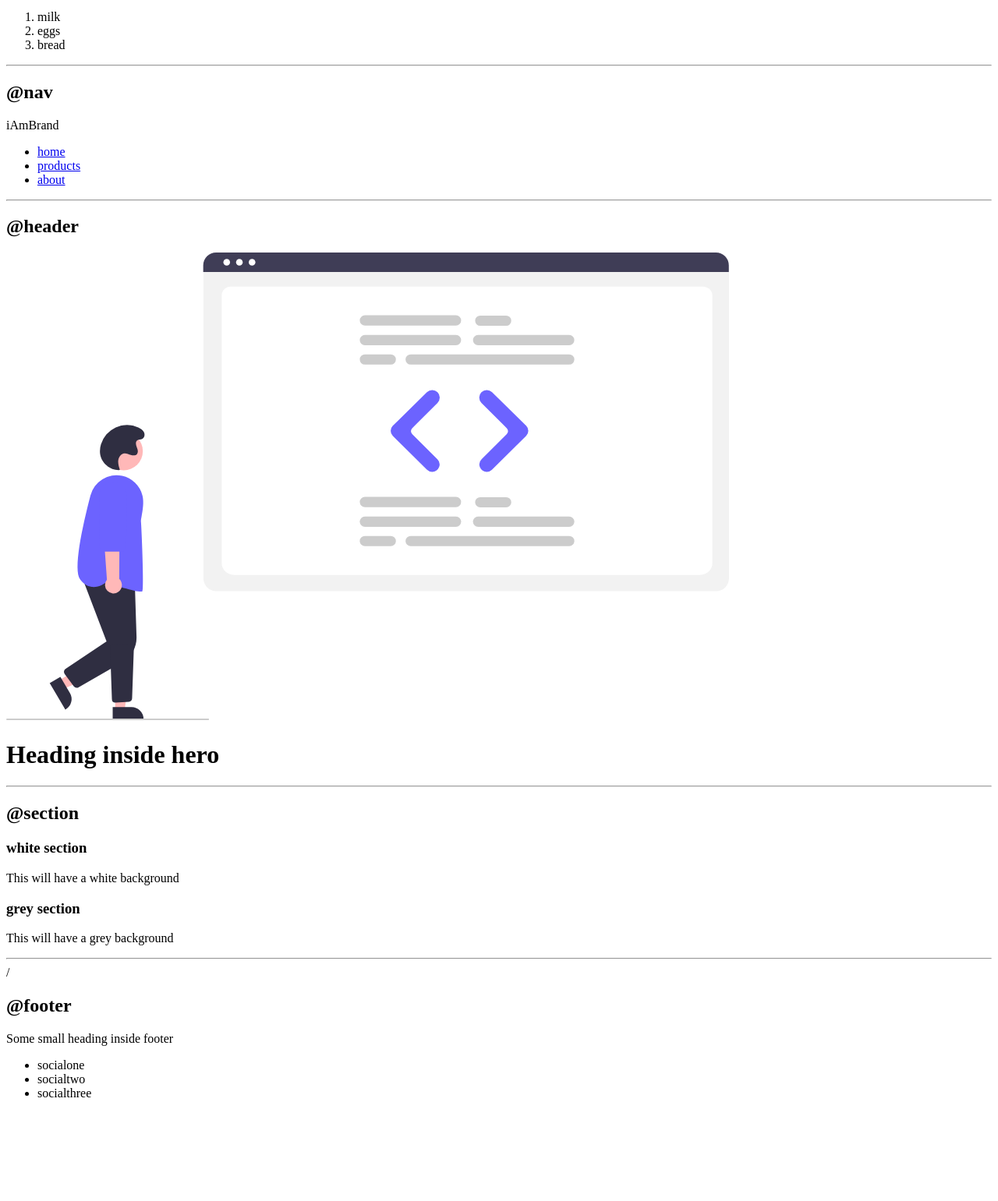
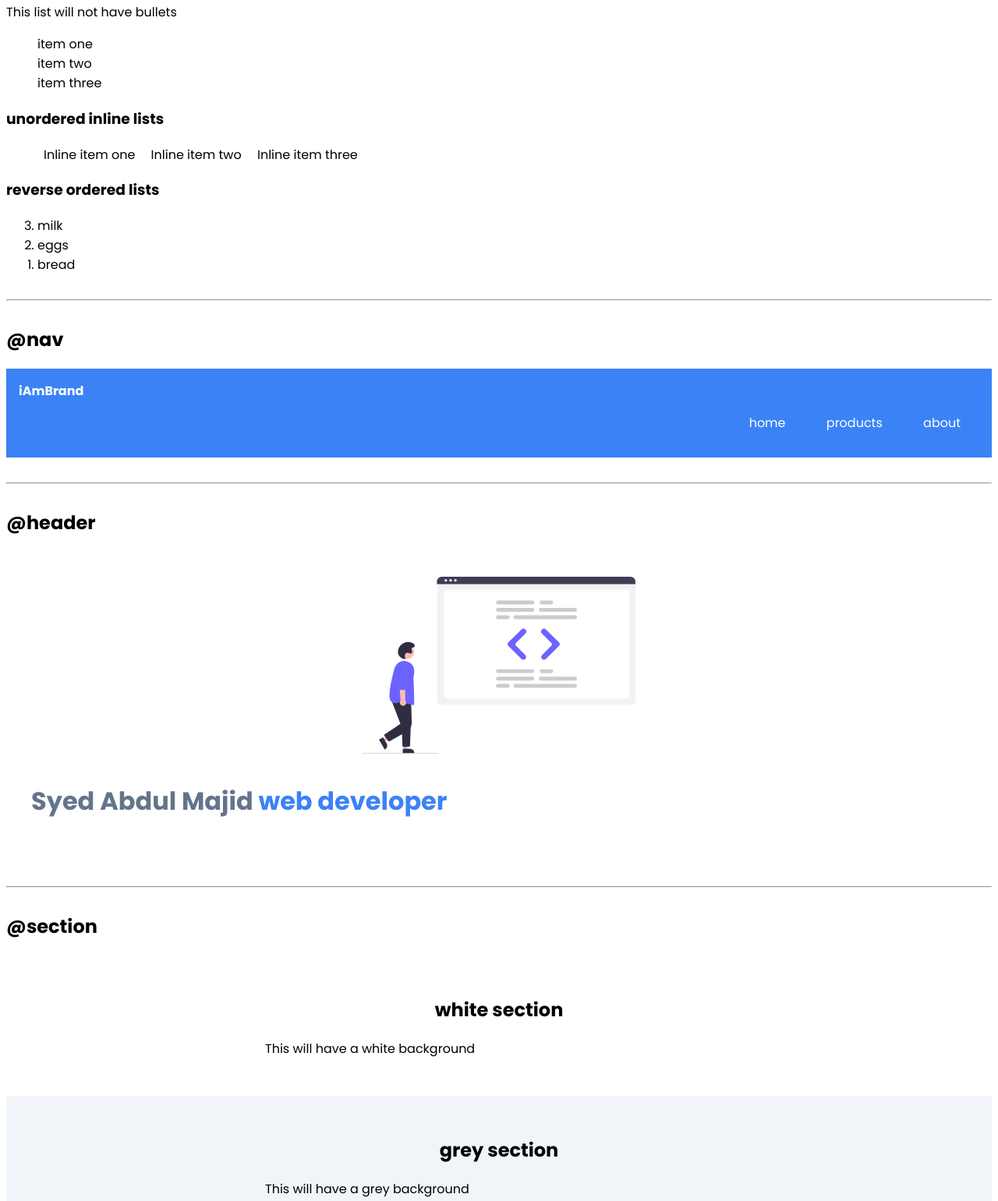
Before and after one commit to webdevsyed/portfolio-neogcamp-markFour, a plain HTML site: page index.html in a window 1280 px wide. Shown: the part 979-2520 px from the top of the page at 78% size. Before the commit the page ends 2407 px from the top, so only its background shows below. Drawn offline with Linux system fonts and the light colour scheme.

Commit message:
Added component library

```diff
--- a/index.html
+++ b/index.html
@@ -1,15 +1,19 @@
 <!DOCTYPE html>
 <html lang="en">
+
 <head>
     <meta charset="UTF-8">
     <meta http-equiv="X-UA-Compatible" content="IE=edge">
     <meta name="viewport" content="width=device-width, initial-scale=1.0">
+    <link rel="stylesheet" href="styles.css">
     <title>Component Library</title>
 </head>
+
 <body>
     <h1>majid's component library</h1>
-    <p>I am attending neog.camp and I want to make a library which would make all my projects look good and consistent</p>
-    <hr/>
+    <p>I am attending neog.camp and I want to make a library which would make all my projects look good and consistent
+    </p>
+    <hr />
     <h2>@typography</h2>
     <h1>This is the biggest heading</h1>
     <h2>This is the second biggest</h2>
@@ -18,81 +22,87 @@
 
     <h2>@container</h2>
     <h3>fluid container</h3>
-    <p>This is a fluid container and it will go till the end of the page</p>
+    <p class="container">This is a fluid container and it will go till the end of the page</p>
     <h3>@center container</h3>
-    <p>This is a centered container and it will go till the specified width</p>
+    <p class="container container-center">This is a centered container and it will go till the specified width</p>
 
-    <hr/>
+    <hr />
 
     <h2>@links</h2>
-    <a href="#">Primary Link</a>
-    <a href="#">Secondary Link</a>
+    <a href="#" class="link link-primary">Primary Link</a>
+    <a href="#" class="link link-secondary">Secondary Link</a>
 
-    <hr/>
+    <hr />
 
     <h2>@lists</h2>
     <h3>unordered lists</h3>
-    <ul>
+    <p>This list will not have bullets</p>
+    <ul class="list-non-bullet">
         <li>item one</li>
         <li>item two</li>
         <li>item three</li>
     </ul>
 
     <h3>unordered inline lists</h3>
-    <ul>
-        <li>Inline item one</li>
-        <li>Inline item two</li>
-        <li>Inline item three</li>
+    <ul class="list-non-bullet">
+        <li class="list-item-inline">Inline item one</li>
+        <li class="list-item-inline">Inline item two</li>
+        <li class="list-item-inline">Inline item three</li>
     </ul>
 
     <h3>reverse ordered lists</h3>
-    <ol>
+    <ol reversed>
         <li>milk</li>
         <li>eggs</li>
         <li>bread</li>
     </ol>
 
-    <hr/>
+    <hr />
 
     <h2>@nav</h2>
-    <nav>
-        <div>iAmBrand</div>
-        <ul>
-            <li><a href="#">home</a></li>
-            <li><a href="#">products</a></li>
-            <li><a href="#">about</a></li>
+    <nav class="navigation">
+        <div class="nav-brand">iAmBrand</div>
+        <ul class="list-non-bullet nav-pills">
+            <li class="list-item-inline"><a class="link" href="#">home</a></li>
+            <li class="list-item-inline"><a class="link" href="#">products</a></li>
+            <li class="list-item-inline"><a class="link" href="#">about</a></li>
         </ul>
     </nav>
 
-    <hr/>
+    <hr />
 
     <h2>@header</h2>
-    <header>
-        <img src="image/hero.svg"/>
-        <h1>Heading inside hero</h1>
+    <header class="hero">
+        <img class="hero-img" src="image/hero.svg" />
+        <h1 class="hero-heading">Syed Abdul Majid <span class="heading-inverted">web developer</span></h1>
     </header>
 
-    <hr/>
+    <hr />
 
     <h2>@section</h2>
-    <section>
-        <h3>white section</h3>
-        <p>This will have a white background</p>
+    <section class="section">
+        <div class="container container-center">
+            <h2>white section</h2>
+            <p>This will have a white background</p>
+        </div>
     </section>
-    <section>
-        <h3>grey section</h3>
-        <p>This will have a grey background</p>
+    <section class="section ow">
+        <div class="container container-center">
+            <h2>grey section</h2>
+            <p>This will have a grey background</p>
+        </div>
     </section>
-    <hr>/
+    <hr>
     <h2>@footer</h2>
-    <footer>
-        <div>Some small heading inside footer</div>
-        <ul>
-            <li>socialone</li>
-            <li>socialtwo</li>
-            <li>socialthree</li>
+    <footer class="footer">
+        <div  class="footer-header">Some small heading inside footer</div>
+        <ul class="social-links list-non-bullet">
+            <li class="list-item-inline"><a class="link" href="#">socialone</a></li>
+            <li class="list-item-inline"><a class="link" href="#">socialone</a></li>
+            <li class="list-item-inline"><a class="link" href="#">socialone</a></li>
         </ul>
     </footer>
 
 </body>
+
 </html>
--- /dev/null
+++ b/styles.css
@@ -0,0 +1,132 @@
+@import url('https://fonts.googleapis.com/css2?family=Poppins:wght@400;700&display=swap');
+
+:root{
+    --primary-color:#3b82f6;
+    --dark-grey:#64748b;
+    --off-white:#f1f5f9;
+}
+
+html{
+    margin: 0;
+    padding: 0;
+}
+
+body{
+    font-family:'Poppins',sans-serif;
+}
+
+hr{
+    margin: 2rem 0;
+}
+
+/** Container **/
+.container{
+    padding-left: 1rem;
+    padding-right: 1rem;
+}
+
+.container-center{
+    max-width: 600px;
+    margin:auto;
+}
+
+/** Links **/
+.link{
+    text-decoration: none;
+    padding: 0.5rem 1rem;
+}
+
+.link-primary{
+    background-color: var(--primary-color);
+    border-radius: 0.5rem;
+    color:white;
+}
+.link-secondary{
+    background-color: var(--primary-color);
+    border-radius: 0.5rem;
+    border:1px solid var(--primary-color);
+    color:white;
+}
+
+/** Lists **/
+.list-non-bullet{
+    list-style: none;
+}
+.list-item-inline{
+    display : inline;
+    padding: 0 0.5rem;
+}
+
+/** Navigation **/
+
+.navigation{
+    background-color: var(--primary-color);
+    color:white;
+    padding: 1rem;
+}
+
+.navigation .nav-brand{
+    font-weight: bold;
+}
+
+.navigation .nav-pills{
+    text-align: right;
+}
+
+.navigation .link{
+    color: white;
+}
+
+.navigation .link-active{
+    font-weight: bold;
+}
+
+/** Hero **/
+.hero{
+    padding:2rem;
+}
+
+.hero .hero-img{
+max-width: 350px;
+display: block;
+margin: auto;
+}
+
+.hero .hero-heading{
+    padding-top: 1rem;
+    color: var(--dark-grey);
+}
+
+.hero .hero-heading .heading-inverted{
+    color: var(--primary-color);
+}
+
+/** Sections **/
+.section{
+    padding:2rem;
+}
+
+.section h2{
+    text-align:center;
+}
+
+.ow{
+    background-color: var(--off-white);
+}
+
+/** Footers **/
+
+.footer{
+    background-color: var(--primary-color);
+    padding:2rem 1rem;
+    text-align: center;
+    color:white;
+}
+
+.footer .link{
+    color:white;
+}
+
+.footer ul{
+    padding:0;
+}
```
